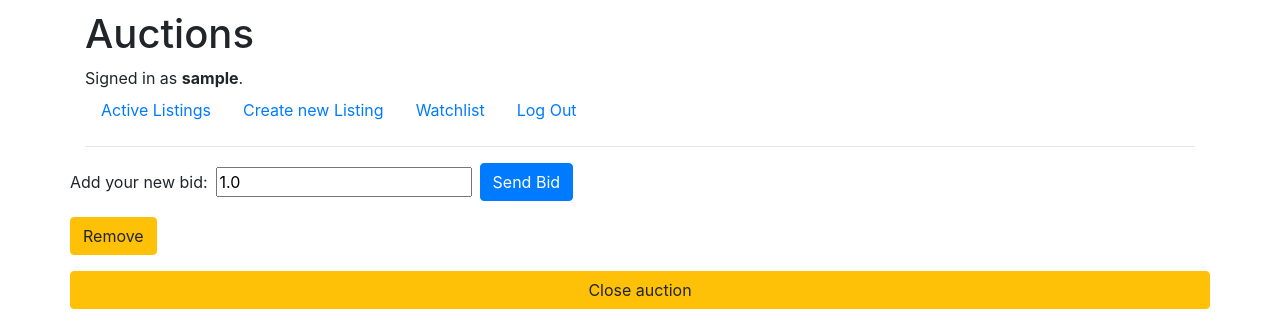
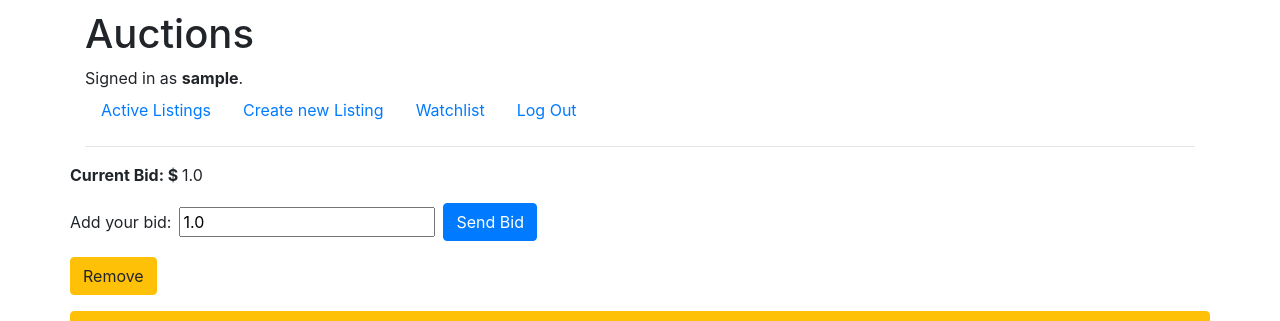
Before and after one commit to Cmmh1101/CS50-commerce, a Django app: page /listings/1 in a window 1280 px wide. Shown: the top 321 px of the page. Run offline with Django 3.2, Linux system fonts and the light colour scheme; a user stored in the database is signed in; tables that the repository leaves empty hold one stand-in row (values such as "Sample post"); some libraries are stand-ins or nearby versions.

Commit message:
update bid working

```diff
--- a/auctions/templates/auctions/index.html
+++ b/auctions/templates/auctions/index.html
@@ -25,8 +25,8 @@
             <div class="card-body">
               <h5 class="card-title text-capitalize">{{ listing.title }}</h5>
               <p class="card-text">{{ listing.description }}</p>
-              <p class="card-text"><strong>$ {{ listing.initial_bid.bid }}</strong></p>
-              <a href="{% url 'listing' listing_id=listing.id %}" class="btn btn-primary">View Details</a>
+              <p class="card-text p-2 bg-warning text-center"><strong>Current bid: $ {{ listing.initial_bid.bid }}</strong></p>
+              <a href="{% url 'listing' listing_id=listing.id %}" class="btn btn-primary btn-block">View Details</a>
             </div>
           </div>
         </div>
--- a/auctions/templates/auctions/listing.html
+++ b/auctions/templates/auctions/listing.html
@@ -1,5 +1,8 @@
 {% extends "auctions/layout.html" %} {% block body %}
 <div class="row d-flex flex-column">
+    <p class="text-capitalize">
+        <strong>Current bid: $ </strong>{{listing.initial_bid.bid}}
+    </p>
   {% if user.is_authenticated %}
   {% if message %}
     {% if update %}
@@ -14,11 +17,12 @@
   {% endif %}
   <form class="d-flex align-items-center" action="{% url 'updateBid' listing_id=listing.id %}" method="POST">
     {% csrf_token %}
-    <label for="#newBid" class="mb-0 mr-2"> Add your new bid: </label>
+    <label for="#new-bid" class="mb-0 mr-2"> Add your bid: </label>
     <input
       type="number"
       class="mr-2"
-      id="newBid"
+      id="new-bid"
+      name="new-bid"
       value="{{listing.initial_bid.bid}}"
       min="{{listing.initial_bid.bid}}"
     />
@@ -58,13 +62,10 @@
     </p>
     <p class="text-capitalize"><strong>Owner: </strong>{{ listing.owner }}</p>
     {% if listing.isActive %}
-    <p class="text-capitalize"><strong>Listing Status: </strong>Active</p>
+        <p class="text-capitalize"><strong>Listing Status: </strong>Active</p>
     {% else %}
-    <p class="text-capitalize"><strong>Listing Status: </strong>Inactive</p>
+        <p class="text-capitalize"><strong>Listing Status: </strong>Inactive</p>
     {% endif %}
-    <p class="text-capitalize">
-      <strong>Initial bid: $</strong>{{ listing.initial_bid }}
-    </p>
     <p class="text-capitalize">
       <strong>Description: </strong>{{ listing.description }}
     </p>
--- a/auctions/views.py
+++ b/auctions/views.py
@@ -152,20 +152,22 @@ def addComment(request, listing_id):
     newMessage.save()
 
 def updateBid(request, listing_id):
-    new_bid = request.POST.get("newBid")
+    new_bid = request.POST.get("new-bid", False)
     listing = Listing.objects.get(pk=listing_id)
     currentUser = request.user
     if int(new_bid) > listing.initial_bid.bid:
-        bid = Bid(bid=int(new_bid), user=currentUser)
-        bid.save()
-        listing.initial_bid = bid
+        updatedBid = Bid(bid=int(new_bid), user=currentUser)
+        updatedBid.save()
+        listing.initial_bid = updatedBid
         listing.save()
+        print(new_bid)
         return render(request, "auctions/listing.html", {
             "listing": listing,
             "message": "Your bid was suscessfully updated!",
             "update": True
         })
     else:
+        print(new_bid)
         return render(request, "auctions/listing.html", {
             "listing": listing,
             "message": "There has been an error. Please try again later!",
```
Also changed, not shown: auctions/migrations/0008_rename_bid_bid_current_bid.py (added), auctions/migrations/0009_rename_current_bid_bid_bid.py (added).
